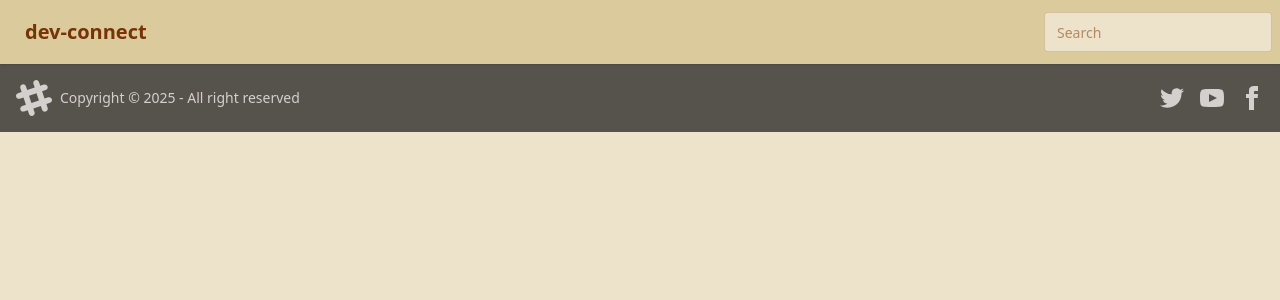
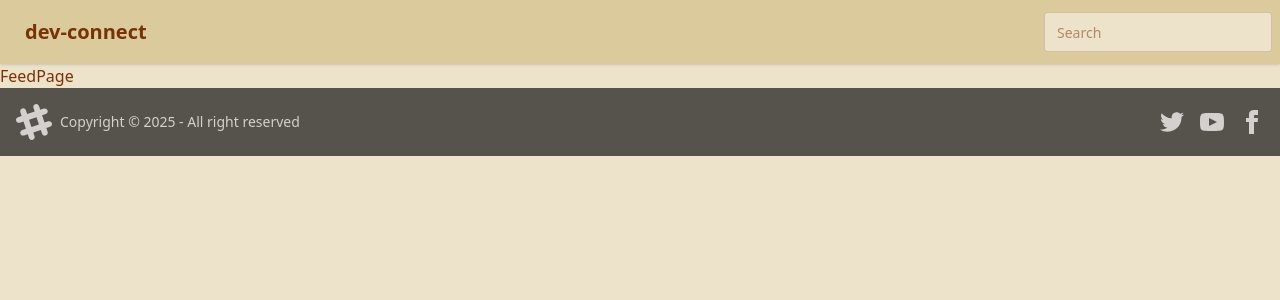
Before and after one commit to dubeyvivek48/dev-connect-web, a React (Vite) app: page / in a window 1280 px wide. Shown: the top 300 px of the page. Built offline with nearby package versions, Linux system fonts and the light colour scheme.

Commit message:
add routing for fee and add a dummy feed page

```diff
--- a/src/App.jsx
+++ b/src/App.jsx
@@ -3,6 +3,7 @@ import { BrowserRouter, Routes, Route } from "react-router-dom";
 import LoginPage from "./components/LoginAndSignupPage";
 import { Provider } from "react-redux";
 import appStore from "./utils/appStore";
+import FeedPage from "./components/FeedPage";
 
 function App() {
   return (
@@ -12,6 +13,7 @@ function App() {
           <Route path="/" element={<Layout />}>
             <Route path="/login" element={<LoginPage />}></Route>
             <Route path="/signup" element={<LoginPage signup={true} />}></Route>
+            <Route path="/" element={<FeedPage />} />
           </Route>
         </Routes>
       </BrowserRouter>
--- /dev/null
+++ b/src/components/FeedPage.jsx
@@ -0,0 +1,7 @@
+import React from "react";
+
+const FeedPage = () => {
+  return <div>FeedPage</div>;
+};
+
+export default FeedPage;
--- a/src/components/LoginAndSignupPage.jsx
+++ b/src/components/LoginAndSignupPage.jsx
@@ -4,6 +4,7 @@ import { useToast } from "../hook/useToast";
 import SchemaForm from "./common/SchemaForm/SchemaForm";
 import Toast from "./common/Toast";
 import { addUser } from "../utils/userSlice";
+import { useNavigate } from "react-router-dom";
 
 const loginSchema = ({ signup }) => [
   ...((signup && [
@@ -45,6 +46,7 @@ export default function LoginPage({ signup = false }) {
   const [isSubmitting, makeApiCall] = useApiCall();
   const { toast, showToast } = useToast(false);
   const dispatch = useDispatch();
+  const navigate = useNavigate();
 
   return (
     <div className="min-h-screen flex items-center justify-center p-6 bg-base-200">
@@ -67,6 +69,7 @@ export default function LoginPage({ signup = false }) {
                 onSuccess: (msg) => {
                   console.log({ msg });
                   dispatch(addUser(msg.data?.data));
+                  navigate("/");
                   showToast(msg?.data.message, "success");
                 },
                 onFailure: (msg) => {
--- a/src/hook/useApiCall.js
+++ b/src/hook/useApiCall.js
@@ -1,5 +1,6 @@
 import { useCallback, useState } from "react";
 import axios from "axios";
+import { BASE_URL } from "../utils/constants";
 
 export default function useApiCall() {
   const [isSubmitting, setIsSubmitting] = useState(false);
@@ -13,8 +14,9 @@ export default function useApiCall() {
     }) => {
       try {
         setIsSubmitting(true);
+        let URL = BASE_URL + ApiKey;
         let res = await axios({
-          url: `http://localhost:3000/${ApiKey}`,
+          url: URL,
           method,
           data: payload,
           withCredentials: true,
--- /dev/null
+++ b/src/utils/constants.js
@@ -0,0 +1 @@
+export const BASE_URL = "http://localhost:3000/";
```
